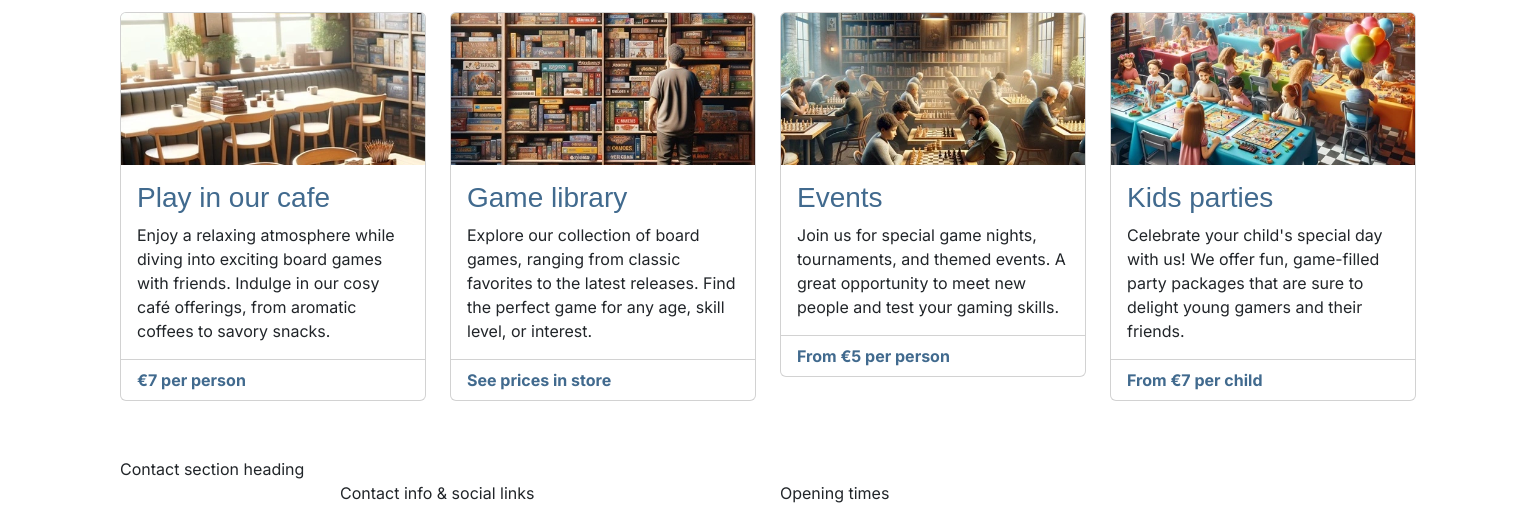
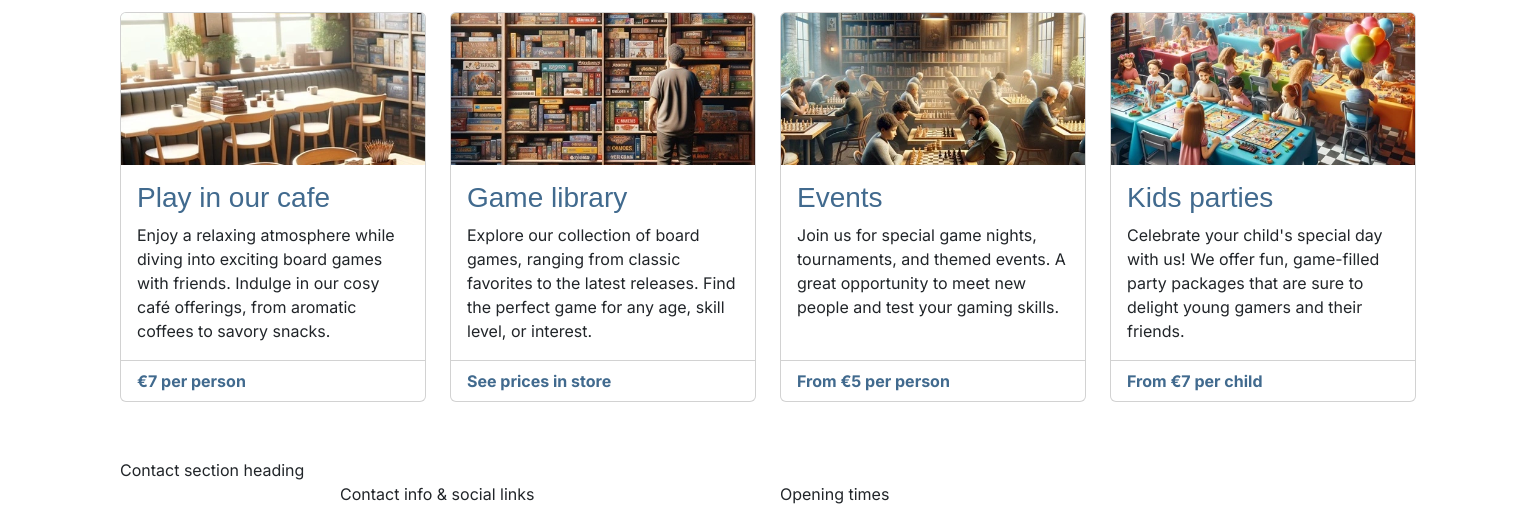
Before and after one commit to Court-Pencil/boardwalk-games, a plain HTML site: page index.html in a window 1536 px wide. Shown: the part 585-1091 px from the top of the page. Drawn offline with nearby package versions, Linux system fonts and the light colour scheme; a web font is replaced by a local one.

Commit message:
Finished styling services section

```diff
--- a/assets/css/style.css
+++ b/assets/css/style.css
@@ -81,3 +81,37 @@ h2{
     border: 2px solid white;
     background-color: lightgray;
 } */
+
+/* Media queries */
+
+/* Medium devices (tablets, 768px and up)*/
+@media screen and (min-width: 768px) {
+    /* Make all service cards the same height for consistency */
+    #services .card-body{
+        min-height: 191px;
+    }
+}
+
+/* Large devices (tablets, 992px and up)*/
+@media screen and (min-width: 992px) {
+    /* Make all service cards the same height for consistency */
+    #services .card-body{
+        min-height: auto;
+    }
+}
+
+/* XL devices (tablets, 1200px and up)*/
+@media screen and (min-width: 1200px) {
+    /* Make all service cards the same height for consistency */
+    #services .card-body{
+        min-height: 220px;
+    }
+}
+
+/* XXL devices (tablets, 1400px and up)*/
+@media screen and (min-width: 1400px) {
+    /* Make all service cards the same height for consistency */
+    #services .card-body{
+        min-height: 195px;
+    }
+}
```
